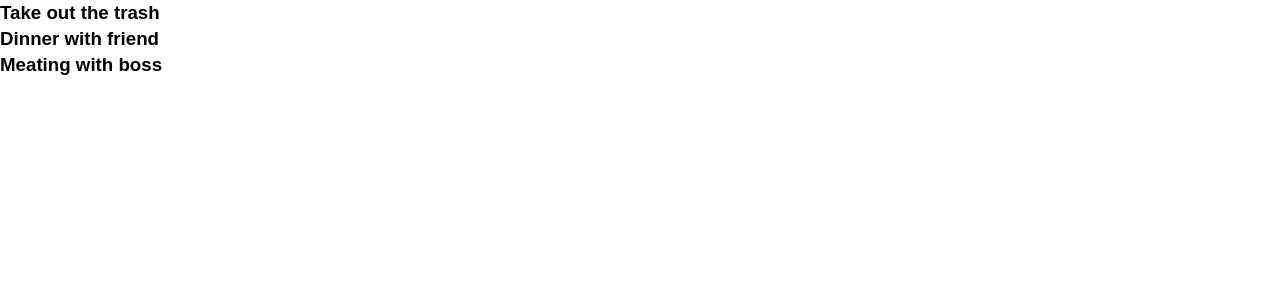
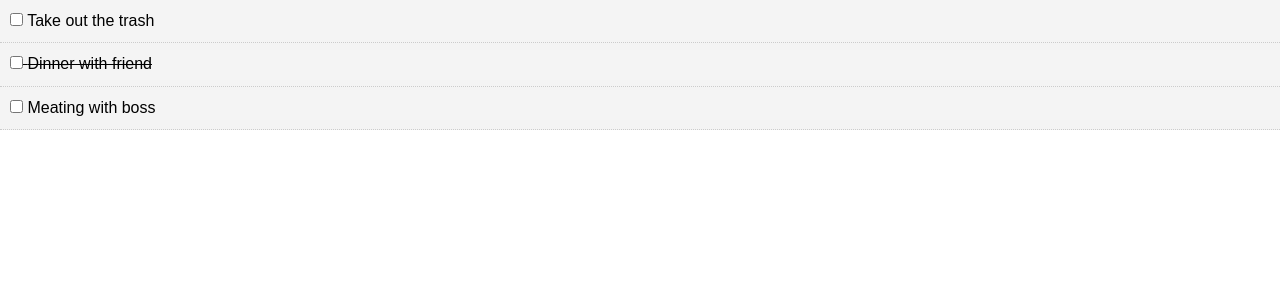
Before and after one commit to anuragsingh228/Todo-React, a React (Create React App) app: page / in a window 1280 px wide. Shown: the top 300 px of the page. Built offline with nearby package versions, Linux system fonts and the light colour scheme.

Commit message:
checkbox added

```diff
--- a/src/App.js
+++ b/src/App.js
@@ -14,7 +14,7 @@ class App extends Component {
       {
         id: 2,
         tittle: "Dinner with friend",
-        completed: false
+        completed: true
       },
       {
         id: 3,
--- a/src/components/TodoItem.js
+++ b/src/components/TodoItem.js
@@ -1,13 +1,30 @@
 import React, { Component } from 'react'
+import PropTypes from 'prop-types';
 
-export class TodoItem extends Components {
+
+export class TodoItem extends Component {
+    getStyle = () => {
+        return {
+            background: '#f4f4f4',
+            padding: '10px',
+            borderBottom: '1px #ccc dotted',
+            textDecoration: this.props.todo.completed ? 'line-through' : 'none'
+        }
+    }
     render() {
         return (
-            <div>
-
+            <div style={this.getStyle()}>
+                <p>
+                    <input type="checkbox" /> {' '}
+                    {this.props.todo.tittle}
+                </p>
             </div>
         )
     }
 }
 
+TodoItem.propTypes = {
+    todo: PropTypes.object.isRequired
+}
+
 export default TodoItem
--- a/src/components/Todos.js
+++ b/src/components/Todos.js
@@ -1,11 +1,17 @@
 import React, { Component } from 'react';
+import Todoitem from './TodoItem';
+import PropTypes from 'prop-types';
 
 class Todos extends Component {
     render() {
         return this.props.todos.map((todo) => (
-            <h3> {todo.tittle} </h3>
+            <Todoitem todo={todo} />
         ));
     }
 }
 
+Todos.propTypes = {
+    todos: PropTypes.array.isRequired
+}
+
 export default Todos;
```
